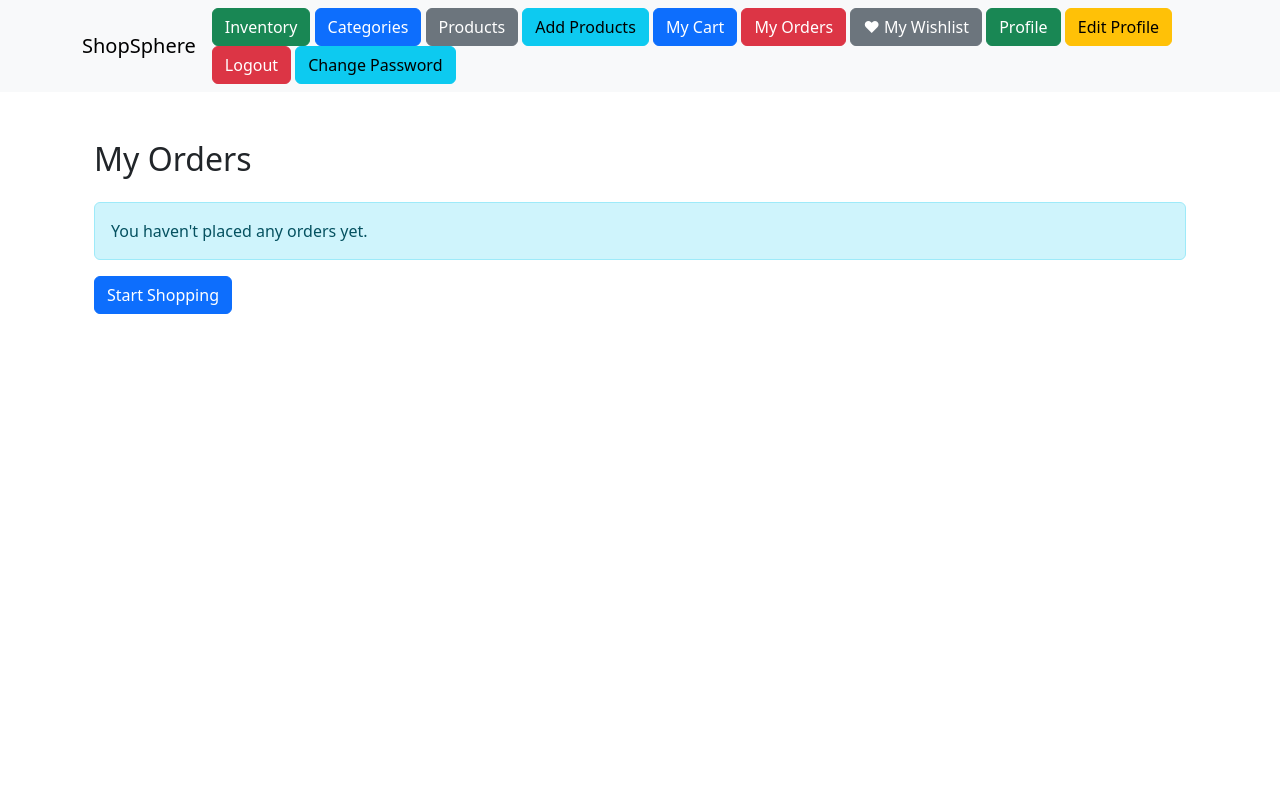
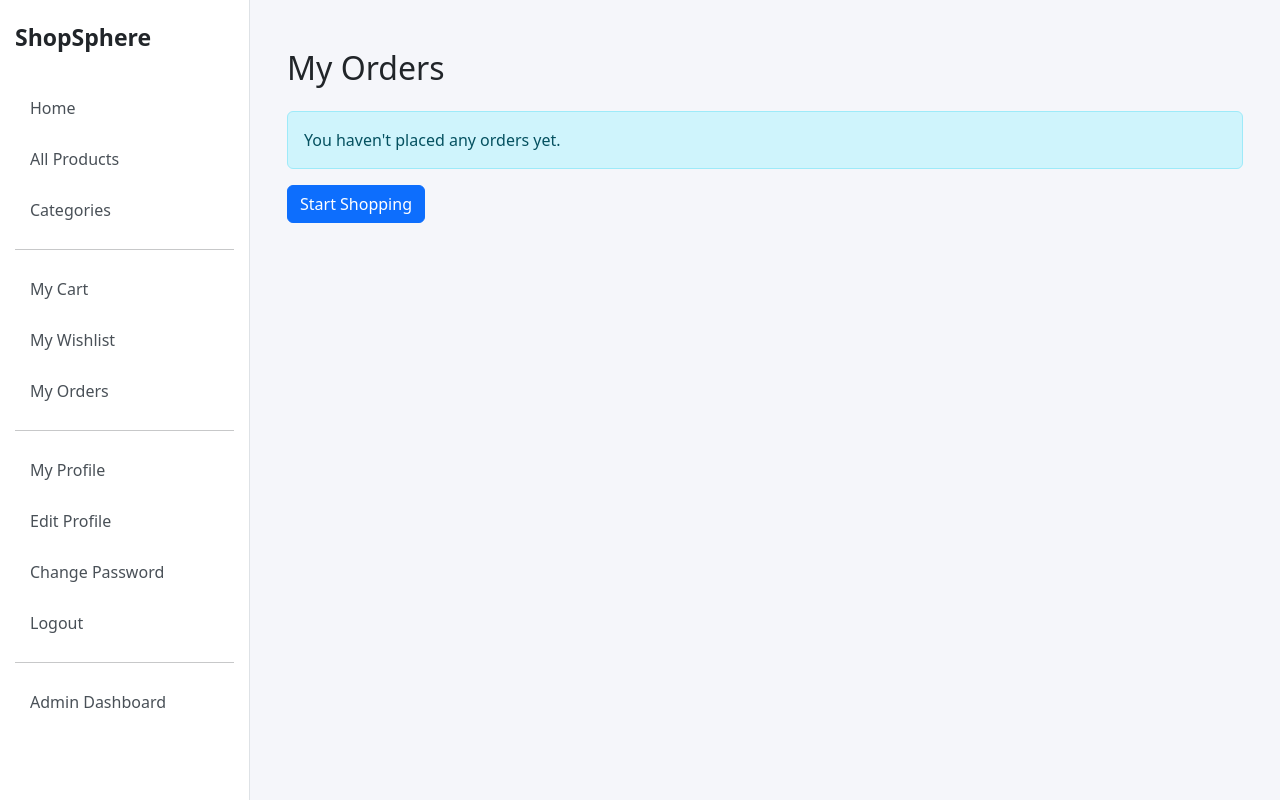
Before and after one commit to mamun-2025/ShopSphere, a Django app: page /orders/history/ in a window 1280 px wide. Run offline with Django 5.2, Linux system fonts and the light colour scheme; the visitor is signed in with stand-in values (Sample User, id 1); data that the repository does not hold is empty.

Commit message:
Completed admin dashboard

```diff
--- a/orders/views.py
+++ b/orders/views.py
@@ -500,7 +500,7 @@ class AdminOrderDashboardView(LoginRequiredMixin, PermissionRequiredMixin, Templ
    def get_context_data(self, **kwargs):
       context = super().get_context_data(**kwargs)
 
-      order_status = Order.objects.aaggregate(
+      order_status = Order.objects.aggregate(
          total_orders=Count("id"),
 
          pending_orders=Count(
--- a/templates/accounts/base.html
+++ b/templates/accounts/base.html
@@ -1,5 +1,196 @@
 
 
+<!DOCTYPE html>
+<html lang="en">
+<head>
+    <meta charset="UTF-8">
+    <meta name="viewport" content="width=device-width, initial-scale=1">
+
+    <title>{% block title %}ShopSphere{% endblock %}</title>
+
+    <link href="https://cdn.jsdelivr.net/npm/bootstrap@5.3.8/dist/css/bootstrap.min.css"
+          rel="stylesheet">
+
+    <style>
+        body {
+            background: #f5f6fa;
+        }
+
+        .store-sidebar {
+            width: 250px;
+            min-height: 100vh;
+            position: fixed;
+            top: 0;
+            left: 0;
+            background: white;
+            border-right: 1px solid #dee2e6;
+            padding: 20px 15px;
+        }
+
+        .store-brand {
+            font-size: 23px;
+            font-weight: bold;
+            margin-bottom: 30px;
+        }
+
+        .store-sidebar a {
+            display: block;
+            text-decoration: none;
+            color: #495057;
+            padding: 11px 15px;
+            border-radius: 6px;
+            margin-bottom: 5px;
+        }
+
+        .store-sidebar a:hover {
+            background: #e9ecef;
+            color: #212529;
+        }
+
+        .store-main {
+            margin-left: 250px;
+            padding: 25px;
+        }
+
+        @media (max-width: 768px) {
+            .store-sidebar {
+                position: relative;
+                width: 100%;
+                min-height: auto;
+            }
+
+            .store-main {
+                margin-left: 0;
+            }
+        }
+    </style>
+
+    {% block extra_css %}{% endblock %}
+</head>
+
+<body>
+
+    <!-- Customer Sidebar -->
+    <aside class="store-sidebar">
+
+        <div class="store-brand">
+            ShopSphere
+        </div>
+
+        <a href="/">
+            Home
+        </a>
+
+        <a href="{% url 'products:product_list' %}">
+            All Products
+        </a>
+
+        {% if perms.categories.view_category or perms.categories.add_category %}
+            <a href="{% url 'category_list' %}">
+                Categories
+            </a>
+        {% endif %}
+
+        {% if request.user.is_authenticated %}
+
+            <hr>
+
+            <a href="{% url 'carts:detail' %}">
+                My Cart
+            </a>
+
+            <a href="{% url 'wishlist:list' %}">
+                My Wishlist
+            </a>
+
+            <a href="{% url 'orders:history' %}">
+                My Orders
+            </a>
+
+            <hr>
+
+            <a href="{% url 'accounts:profile' %}">
+                My Profile
+            </a>
+
+            <a href="{% url 'accounts:edit_profile' %}">
+                Edit Profile
+            </a>
+
+            <a href="{% url 'accounts:change_password' %}">
+                Change Password
+            </a>
+
+            <a href="{% url 'accounts:logout' %}">
+                Logout
+            </a>
+
+        {% else %}
+
+            <hr>
+
+            <a href="{% url 'accounts:login' %}">
+                Login
+            </a>
+
+            <a href="{% url 'accounts:register' %}">
+                Register
+            </a>
+
+        {% endif %}
+
+        {% if perms.orders.view_order %}
+            <hr>
+            <a href="{% url 'orders:admin_dashboard' %}">
+                Admin Dashboard
+            </a>
+        {% endif %}
+
+    </aside>
+
+
+    <!-- Main Content -->
+    <main class="store-main">
+
+        {% if messages %}
+            {% for message in messages %}
+                <div class="alert alert-{{ message.tags }} alert-dismissible fade show">
+                    {{ message }}
+
+                    <button type="button"
+                            class="btn-close"
+                            data-bs-dismiss="alert"
+                            aria-label="Close">
+                    </button>
+                </div>
+            {% endfor %}
+        {% endif %}
+
+        {% block content %}
+        {% endblock %}
+
+    </main>
+
+
+    <script src="https://cdn.jsdelivr.net/npm/bootstrap@5.3.8/dist/js/bootstrap.bundle.min.js"></script>
+
+    {% block extra_js %}{% endblock %}
+
+</body>
+</html>
+
+
+
+
+
+
+
+
+
+
+
+
+{% comment %}
 <!DOCTYPE html>
 <html>
 <head>
@@ -42,6 +233,15 @@
                class="btn btn-primary"
             >
             Categories
+            </a>
+         {% endif %}
+
+         {% if perms.orders.view_order %}
+            <a
+               href="{%url 'orders:admin_dashboard' %}"
+               class="btn btn-dark"
+            >
+            Admin Dashboard
             </a>
          {% endif %}
 
@@ -154,8 +354,8 @@
             <button
                type="button"
                class="btn-close"
-               data-bs-dimiss="alert"
-               area-label="Close"
+               data-bs-dismiss="alert"
+               aria-label="Close"
             ></button>
 
          </div>
@@ -180,4 +380,4 @@
 </script>
 
 </body>
-</html>
+</html> {% endcomment %}
```
Also changed, not shown: templates/orders/admin/dashboard.html (added, +236 -0 lines), templates/orders/admin/base.html (added).
